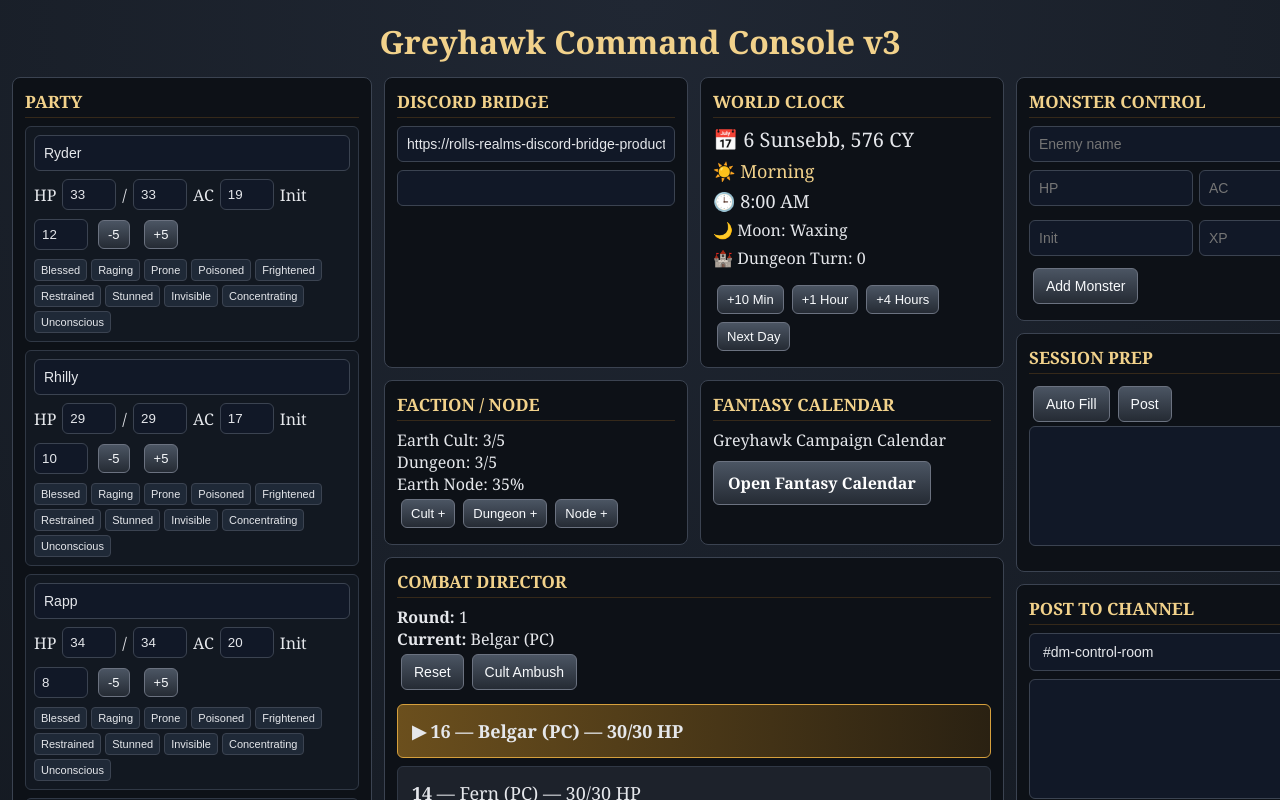
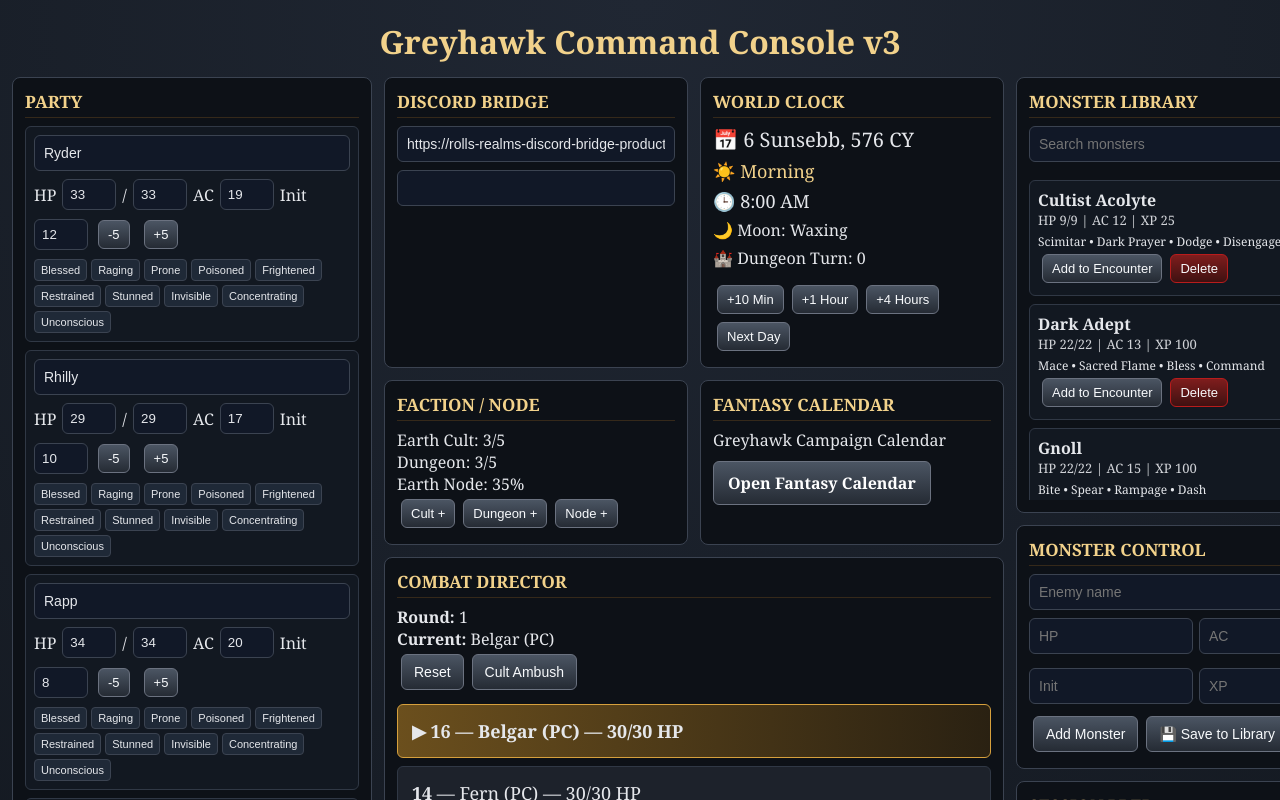
Before and after one commit to hahnfahn-web/greyhawk-console, a React (Vite) app: page / in a window 1280 px wide. Shown: the top 800 px of the page. Built offline with nearby package versions, Linux system fonts and the light colour scheme.

Commit message:
Add Monster Library v1

```diff
--- a/src/App.jsx
+++ b/src/App.jsx
@@ -148,6 +148,75 @@ function getActionDetails(action) {
     note: "Use this action if it fits the creature's instincts, orders, and battlefield position.",
   };
 }
+
+const DEFAULT_MONSTER_LIBRARY = [
+  {
+    name: "Cultist Acolyte",
+    hp: 9,
+    maxHp: 9,
+    ac: 12,
+    init: 10,
+    xp: 25,
+    actions: ["Scimitar", "Dark Prayer", "Dodge", "Disengage"],
+    tactics: ["Swarm isolated targets.", "Protect the adept.", "Flee if alone and bloodied."],
+    loot: ["1d6 sp", "earth cult token"],
+  },
+  {
+    name: "Dark Adept",
+    hp: 22,
+    maxHp: 22,
+    ac: 13,
+    init: 14,
+    xp: 100,
+    actions: ["Mace", "Sacred Flame", "Bless", "Command", "Retreat"],
+    tactics: ["Open with Bless if allies remain.", "Target wounded or isolated PCs.", "Retreat toward reinforcements when bloodied."],
+    loot: ["ritual dagger", "black earth charm", "12 sp"],
+  },
+  {
+    name: "Gnoll",
+    hp: 22,
+    maxHp: 22,
+    ac: 15,
+    init: 11,
+    xp: 100,
+    actions: ["Bite", "Spear", "Rampage", "Dash"],
+    tactics: ["Flank with allies.", "Attack wounded targets.", "Retreat if pack lord dies."],
+    loot: ["crude spear", "3d6 cp"],
+  },
+  {
+    name: "Gnoll Pack Lord",
+    hp: 49,
+    maxHp: 49,
+    ac: 15,
+    init: 15,
+    xp: 450,
+    actions: ["Glaive", "Bite", "Incite Rampage", "Threaten", "Retreat"],
+    tactics: ["Lead from the front.", "Focus the strongest-looking warrior.", "Use allies to surround spellcasters."],
+    loot: ["iron torc", "bloody battle standard", "2d10 sp"],
+  },
+  {
+    name: "Earth Guard",
+    hp: 45,
+    maxHp: 45,
+    ac: 16,
+    init: 10,
+    xp: 200,
+    actions: ["Warhammer", "Shield Bash", "Guard Priest", "Dodge"],
+    tactics: ["Hold chokepoints.", "Protect the priest.", "Do not pursue far from assigned post."],
+    loot: ["heavy shield", "earth temple tabard"],
+  },
+  {
+    name: "Earth Priest",
+    hp: 60,
+    maxHp: 60,
+    ac: 14,
+    init: 12,
+    xp: 450,
+    actions: ["Mace", "Hold Person", "Spiritual Weapon", "Cure Wounds", "Command Retreat"],
+    tactics: ["Disable dangerous melee attackers.", "Use guards as cover.", "Heal only if it preserves command of the fight."],
+    loot: ["obsidian holy symbol", "scroll fragment", "25 sp"],
+  },
+];
 
 const DEFAULT_ENCOUNTERS = [
   {
@@ -376,6 +445,8 @@ export default function App() {
   const [enemies, setEnemies] = useState(() => loadSaved("enemies", []));
   const [defeatedEnemies, setDefeatedEnemies] = useState(() => loadSaved("defeatedEnemies", []));
   const [enemyForm, setEnemyForm] = useState({ name: "", hp: "", ac: "", init: "", xp: "" });
+  const [monsterLibrary, setMonsterLibrary] = useState(() => loadSaved("monsterLibrary", DEFAULT_MONSTER_LIBRARY));
+  const [monsterSearch, setMonsterSearch] = useState("");
 
   const [round, setRound] = useState(() => loadSaved("round", 1));
   const [turnIndex, setTurnIndex] = useState(() => loadSaved("turnIndex", 0));
@@ -409,6 +480,7 @@ export default function App() {
   useEffect(() => localStorage.setItem("party", JSON.stringify(party)), [party]);
   useEffect(() => localStorage.setItem("enemies", JSON.stringify(enemies)), [enemies]);
   useEffect(() => localStorage.setItem("defeatedEnemies", JSON.stringify(defeatedEnemies)), [defeatedEnemies]);
+  useEffect(() => localStorage.setItem("monsterLibrary", JSON.stringify(monsterLibrary)), [monsterLibrary]);
   useEffect(() => localStorage.setItem("round", JSON.stringify(round)), [round]);
   useEffect(() => localStorage.setItem("turnIndex", JSON.stringify(turnIndex)), [turnIndex]);
   useEffect(() => localStorage.setItem("activeEncounterName", JSON.stringify(activeEncounterName)), [activeEncounterName]);
@@ -433,6 +505,7 @@ export default function App() {
     party,
     enemies,
     defeatedEnemies,
+    monsterLibrary,
     turnIndex,
     round,
     activeEncounterName,
@@ -452,7 +525,7 @@ export default function App() {
       localStorage.setItem("greyhawkCampaignAutosave", JSON.stringify(getCampaignState()));
     }, 60000);
     return () => clearInterval(interval);
-  }, [party, enemies, defeatedEnemies, turnIndex, round, activeEncounterName, encounterSummary, npcs, encounterName, savedEncounters, earthCult, dungeonAlert, nodeProgress, calendar, log]);
+  }, [party, enemies, defeatedEnemies, monsterLibrary, turnIndex, round, activeEncounterName, encounterSummary, npcs, encounterName, savedEncounters, earthCult, dungeonAlert, nodeProgress, calendar, log]);
 
   const postToDiscord = async (target, message) => {
     if (!bridgeUrl || !apiKey) {
@@ -528,6 +601,43 @@ export default function App() {
     setEnemies((prev) => [...prev, enemy]);
     setEnemyForm({ name: "", hp: "", ac: "", init: "", xp: "" });
     addLog(`Enemy added: ${enemy.name}.`);
+  };
+
+  const addMonsterFromLibrary = (monster) => {
+    const enemy = normalizeMonster({ ...monster, id: Date.now() });
+    setEnemies((prev) => [...prev, enemy]);
+    addLog(`📚 Added ${enemy.name} from Monster Library.`);
+  };
+
+  const saveFormToMonsterLibrary = () => {
+    if (!enemyForm.name.trim() || !enemyForm.hp) {
+      addLog("❌ Monster name and HP required to save.");
+      return;
+    }
+
+    const monster = normalizeMonster({
+      name: enemyForm.name.trim(),
+      hp: Number(enemyForm.hp),
+      maxHp: Number(enemyForm.hp),
+      ac: Number(enemyForm.ac || 12),
+      init: Number(enemyForm.init || 0),
+      xp: Number(enemyForm.xp || 0),
+    });
+
+    setMonsterLibrary((prev) => {
+      const exists = prev.some((m) => m.name.toLowerCase() === monster.name.toLowerCase());
+      if (exists) {
+        addLog(`❌ Monster already exists in library: ${monster.name}.`);
+        return prev;
+      }
+      addLog(`💾 Monster saved to library: ${monster.name}.`);
+      return [...prev, { ...monster, id: undefined }];
+    });
+  };
+
+  const deleteMonsterFromLibrary = (name) => {
+    setMonsterLibrary((prev) => prev.filter((m) => m.name !== name));
+    addLog(`🗑️ Monster deleted from library: ${name}.`);
   };
 
   const updateEnemyHp = (id, amount) => {
@@ -837,6 +947,7 @@ Earth Node Progress: ${nodeProgress}%`;
       setParty(data.party || []);
       setEnemies(data.enemies || []);
       setDefeatedEnemies(data.defeatedEnemies || []);
+      setMonsterLibrary(data.monsterLibrary || DEFAULT_MONSTER_LIBRARY);
       setTurnIndex(data.turnIndex || 0);
       setRound(data.round || 1);
       setActiveEncounterName(data.activeEncounterName || "Current Encounter");
@@ -870,6 +981,7 @@ Earth Node Progress: ${nodeProgress}%`;
         setParty(data.party || []);
         setEnemies(data.enemies || []);
         setDefeatedEnemies(data.defeatedEnemies || []);
+      setMonsterLibrary(data.monsterLibrary || DEFAULT_MONSTER_LIBRARY);
         setTurnIndex(data.turnIndex || 0);
         setRound(data.round || 1);
         setActiveEncounterName(data.activeEncounterName || "Current Encounter");
@@ -953,7 +1065,14 @@ Earth Node Progress: ${nodeProgress}%`;
         </div>
 
         <div style={rightStyle}>
-          <EnemiesPanel enemies={enemies} enemyForm={enemyForm} setEnemyForm={setEnemyForm} addEnemy={addEnemy} updateEnemyHp={updateEnemyHp} removeEnemy={removeEnemy} toggleEnemyCondition={toggleEnemyCondition} />
+          <MonsterLibraryPanel
+            monsterLibrary={monsterLibrary}
+            monsterSearch={monsterSearch}
+            setMonsterSearch={setMonsterSearch}
+            addMonsterFromLibrary={addMonsterFromLibrary}
+            deleteMonsterFromLibrary={deleteMonsterFromLibrary}
+          />
+          <EnemiesPanel enemies={enemies} enemyForm={enemyForm} setEnemyForm={setEnemyForm} addEnemy={addEnemy} updateEnemyHp={updateEnemyHp} removeEnemy={removeEnemy} toggleEnemyCondition={toggleEnemyCondition} saveFormToMonsterLibrary={saveFormToMonsterLibrary} />
           <Panel title="Session Prep">
             <button style={buttonStyle} onClick={() => setSessionPrep(buildPrep())}>Auto Fill</button>
             <button style={buttonStyle} onClick={() => postToDiscord("session-prep", sessionPrep || buildPrep())}>Post</button>
@@ -1128,7 +1247,49 @@ function PartyPanel({ party, updatePartyField, updatePartyHp, toggleCondition })
   );
 }
 
-function EnemiesPanel({ enemies, enemyForm, setEnemyForm, addEnemy, updateEnemyHp, removeEnemy, toggleEnemyCondition }) {
+function MonsterLibraryPanel({ monsterLibrary, monsterSearch, setMonsterSearch, addMonsterFromLibrary, deleteMonsterFromLibrary }) {
+  const query = monsterSearch.trim().toLowerCase();
+  const filteredMonsters = monsterLibrary.filter((monster) =>
+    monster.name.toLowerCase().includes(query)
+  );
+
+  return (
+    <Panel title="Monster Library">
+      <input
+        style={inputStyle}
+        placeholder="Search monsters"
+        value={monsterSearch}
+        onChange={(event) => setMonsterSearch(event.target.value)}
+      />
+
+      <div style={monsterLibraryListStyle}>
+        {filteredMonsters.length === 0 ? (
+          <div style={{ opacity: 0.75 }}>No monsters found.</div>
+        ) : (
+          filteredMonsters.map((monster) => (
+            <div key={monster.name} style={innerCardStyle}>
+              <strong>{monster.name}</strong>
+              <div style={{ fontSize: 13, opacity: 0.9 }}>
+                HP {monster.hp}/{monster.maxHp} | AC {monster.ac} | XP {monster.xp}
+              </div>
+              <div style={{ fontSize: 12, marginTop: 4 }}>
+                {(monster.actions || []).slice(0, 4).join(" • ")}
+              </div>
+              <button style={smallButtonStyle} onClick={() => addMonsterFromLibrary(monster)}>
+                Add to Encounter
+              </button>
+              <button style={dangerButtonStyle} onClick={() => deleteMonsterFromLibrary(monster.name)}>
+                Delete
+              </button>
+            </div>
+          ))
+        )}
+      </div>
+    </Panel>
+  );
+}
+
+function EnemiesPanel({ enemies, enemyForm, setEnemyForm, addEnemy, updateEnemyHp, removeEnemy, toggleEnemyCondition, saveFormToMonsterLibrary }) {
   return (
     <Panel title="Monster Control">
       <input style={inputStyle} placeholder="Enemy name" value={enemyForm.name} onChange={(e) => setEnemyForm({ ...enemyForm, name: e.target.value })} />
@@ -1139,6 +1300,7 @@ function EnemiesPanel({ enemies, enemyForm, setEnemyForm, addEnemy, updateEnemyH
         <input style={inputStyle} placeholder="XP" value={enemyForm.xp} onChange={(e) => setEnemyForm({ ...enemyForm, xp: e.target.value })} />
       </div>
       <button style={buttonStyle} onClick={addEnemy}>Add Monster</button>
+      <button style={buttonStyle} onClick={saveFormToMonsterLibrary}>💾 Save to Library</button>
       {enemies.map((e) => (
         <div key={e.id} style={{ ...innerCardStyle, ...(e.hp <= Math.floor(e.maxHp / 2) ? bloodiedStyle : {}) }}>
           <strong>{e.name}</strong>
@@ -1220,6 +1382,7 @@ const bloodiedStyle = { border: "1px solid #dc2626", boxShadow: "0 0 10px rgba(2
 const stickyTurnBarStyle = { position: "sticky", bottom: 0, background: "#0d1117", paddingTop: 10, marginTop: 10 };
 const textAreaStyle = { width: "100%", minHeight: 120, padding: 10, marginBottom: 8, background: "#111827", color: "#e5e7eb", border: "1px solid #3b4351", borderRadius: 6, boxSizing: "border-box", fontSize: 14 };
 const encounterListStyle = { marginTop: 10, maxHeight: 260, overflowY: "auto" };
+const monsterLibraryListStyle = { marginTop: 10, maxHeight: 320, overflowY: "auto" };
 const logBoxStyle = { maxHeight: 135, overflowY: "auto", fontSize: 13 };
 const linkButtonStyle = { display: "inline-block", textDecoration: "none", color: "#fff", background: "linear-gradient(180deg, #4b5563 0%, #252b34 100%)", border: "1px solid #6b7280", borderRadius: 6, padding: "10px 14px", fontWeight: "bold" };
 const miniGridStyle = { display: "grid", gridTemplateColumns: "repeat(2, minmax(0, 1fr))", gap: 6 };
```
